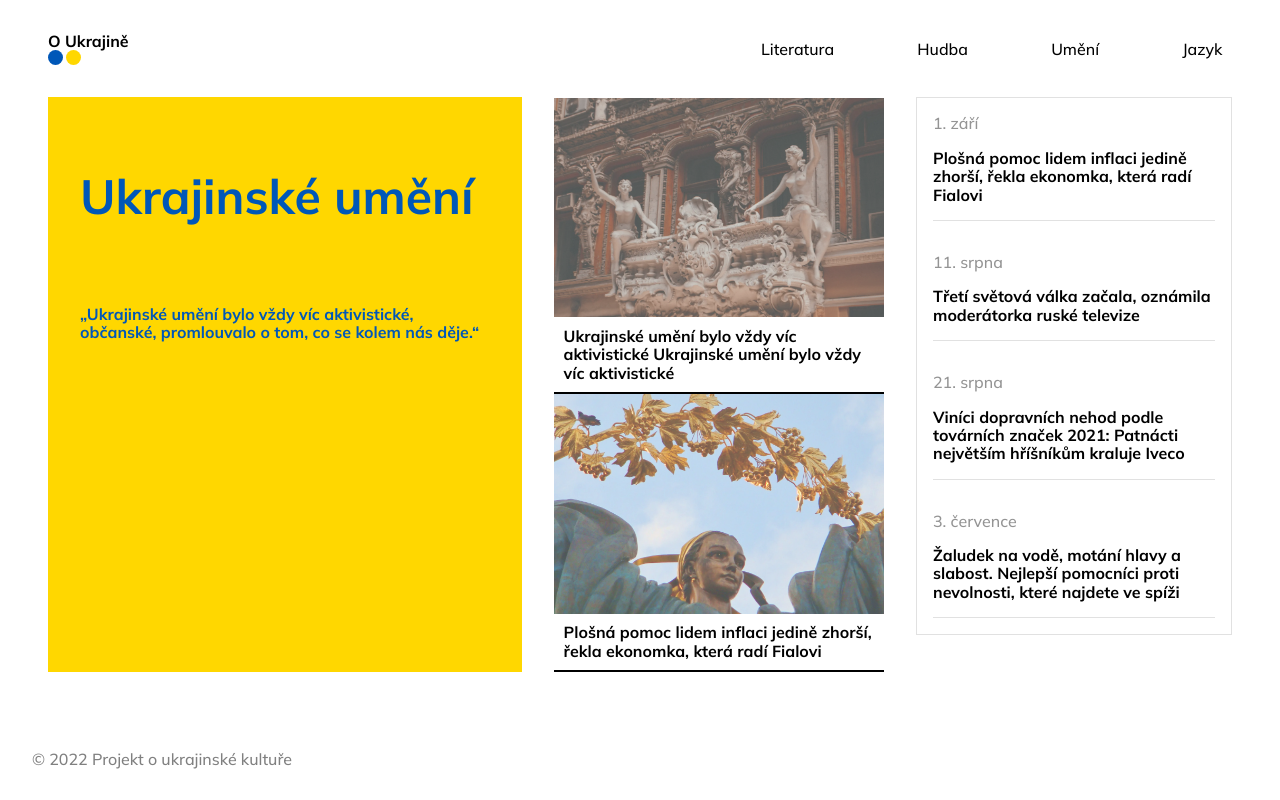
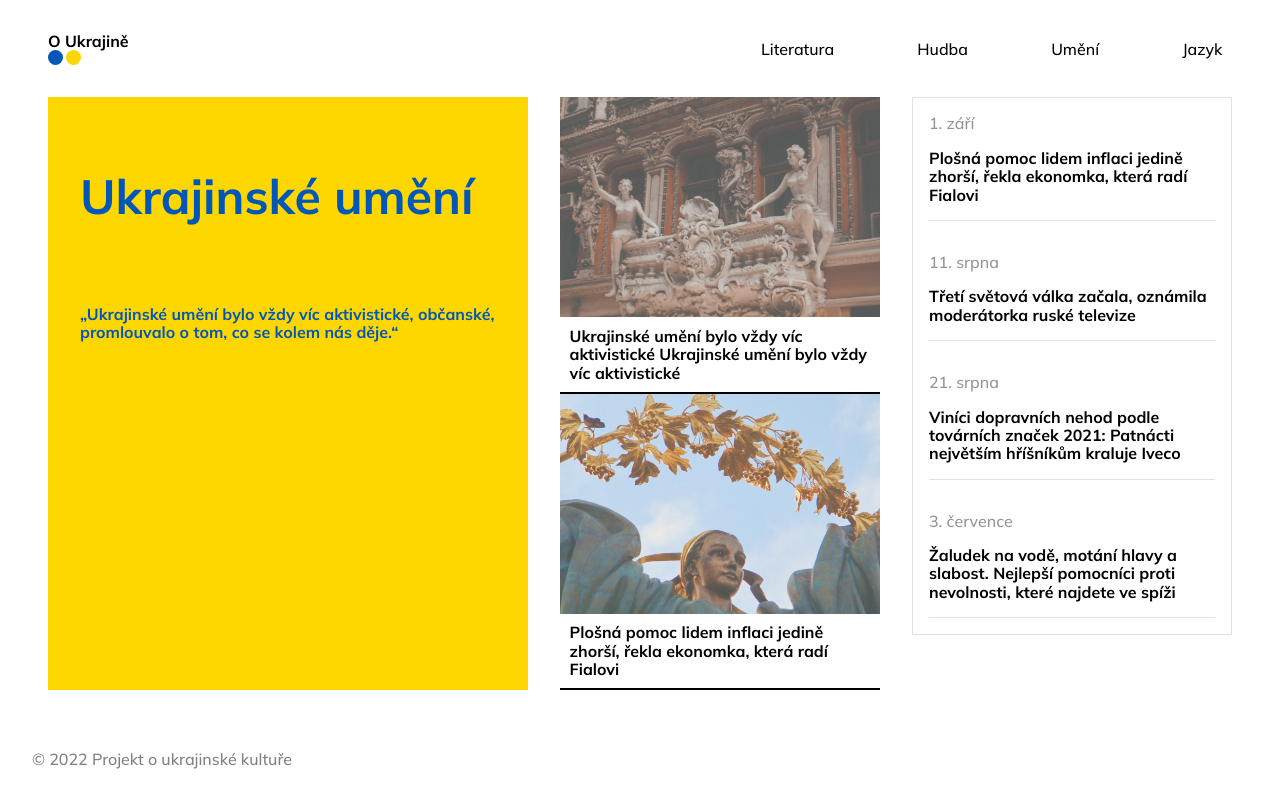
Before and after one commit to htmlena/ukrajina-predevsim, a Next.js app: page / in a window 1280 px wide. Built offline with nearby package versions, Linux system fonts and the light colour scheme.

Commit message:
images width fix  in the second column

```diff
--- a/src/components/PreviewSection/PreviewSection.tsx
+++ b/src/components/PreviewSection/PreviewSection.tsx
@@ -7,9 +7,8 @@ const PreviewSectionContainer = styled.div`
 `;
 
 const PreviewImage = styled.div<{ image: string }>`
-  background: ${(props) => `url(${props.image}) no-repeat center/100%`};
+  background: ${(props) => `url(${props.image}) no-repeat center/cover`};
   position: relative;
-  width: 330px;
   height: 220px;
 `;
 
```
